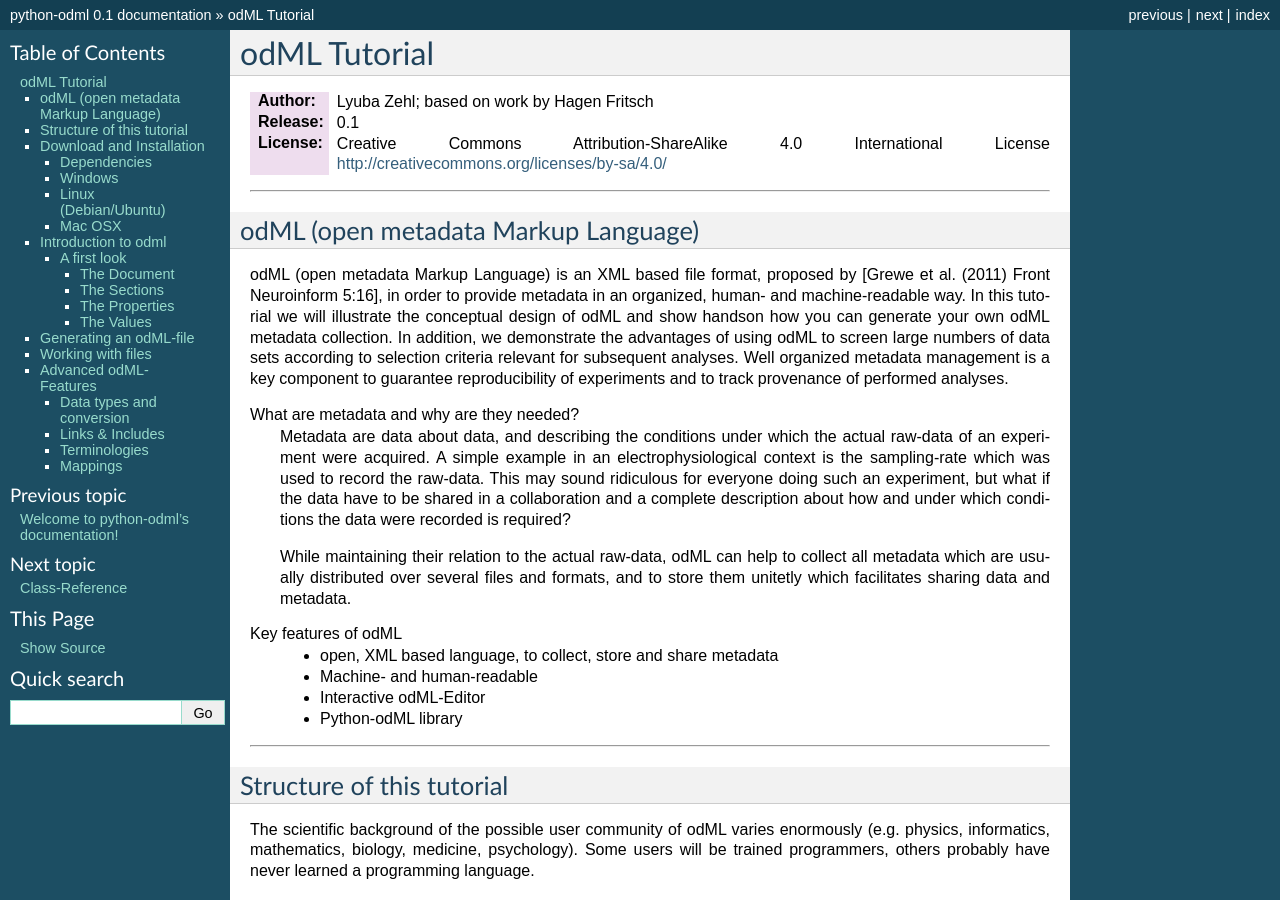
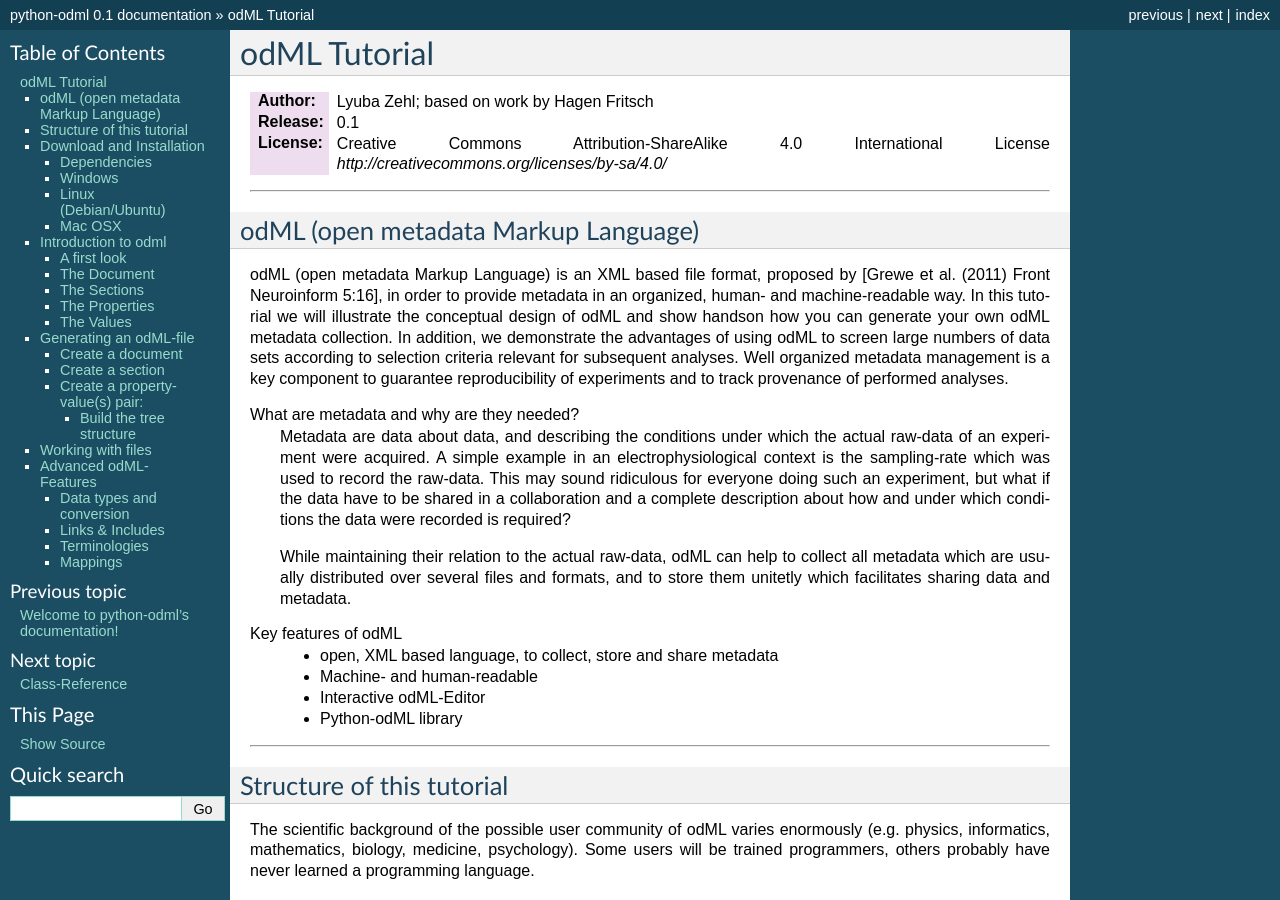
Before and after one commit to G-Node/python-odml, a Sphinx documentation site: the page built from doc/tutorial.rst, in a window 1280 px wide and 900 px high. Built offline with Sphinx 7.4.7, drawn with Linux system fonts in a browser that asks for light colours; some of the changed text lies outside the part shown.

Commit message:
still trying to figure out format issues in github

```diff
--- a/doc/tutorial.rst
+++ b/doc/tutorial.rst
@@ -10,8 +10,9 @@
 	0.1
 :License:
 	Creative Commons Attribution-ShareAlike 4.0 International
-	License http://creativecommons.org/licenses/by-sa/4.0/
+	License `http://creativecommons.org/licenses/by-sa/4.0/`
 -------------------------------------------------------------------------------
+
 
 odML (open metadata Markup Language)
 ====================================
@@ -165,7 +166,7 @@
 
 
 The Document
-************
+------------
 
 If you loaded an odML file, you can access the Document either by
 explicitely calling the object,...::
@@ -242,7 +243,7 @@
 
 
 The Sections
-************
+------------
 
 Similar to the different ways how you access and print out a Document, there
 are several ways to access and print out Sections. You can either call them by
@@ -327,7 +328,7 @@
 
 
 The Properties
-**************
+--------------
 
 Properties need to called explicitely via the properties function of a Section.
 You can then either call a Property by name or by index. Here are all the
@@ -413,7 +414,7 @@
 
 
 The Values
-**********
+----------
 
 Values can be accessed and printed out in two different ways. The first
 You can then either call a Property by name or by index. Here are all the
@@ -517,7 +518,7 @@
 possibilities of the Python odML library for the usage of the optional attributes.
 
 Create a document
-*****************
+-----------------
 
 First open a Python shell and import the odml package::
 
@@ -532,7 +533,7 @@
 
 
 Create a section
-****************
+----------------
 
 You can create a new odML section with its attributes using the following
 command::
@@ -543,7 +544,7 @@
 
 
 Create a property-value(s) pair:
-********************************
+--------------------------------
 
 First we create the value with its attributes using the following command::
 
```
